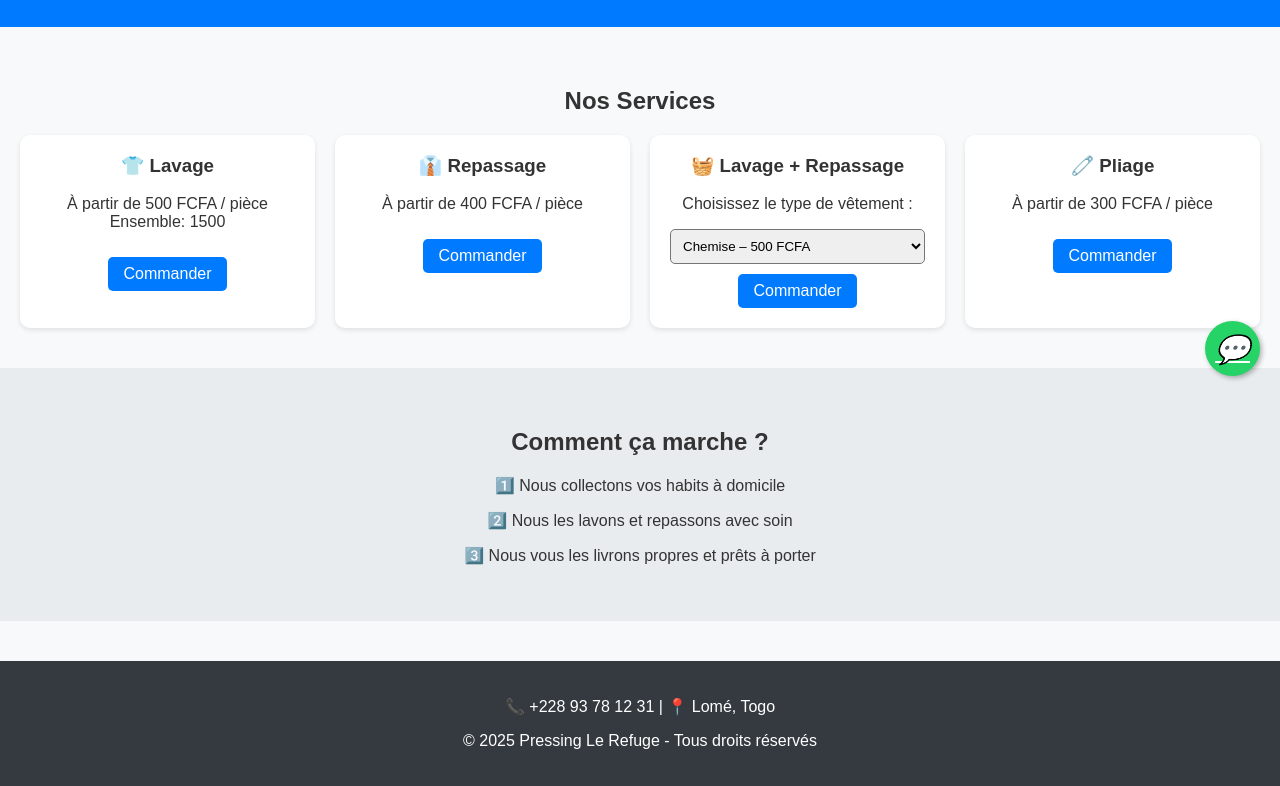
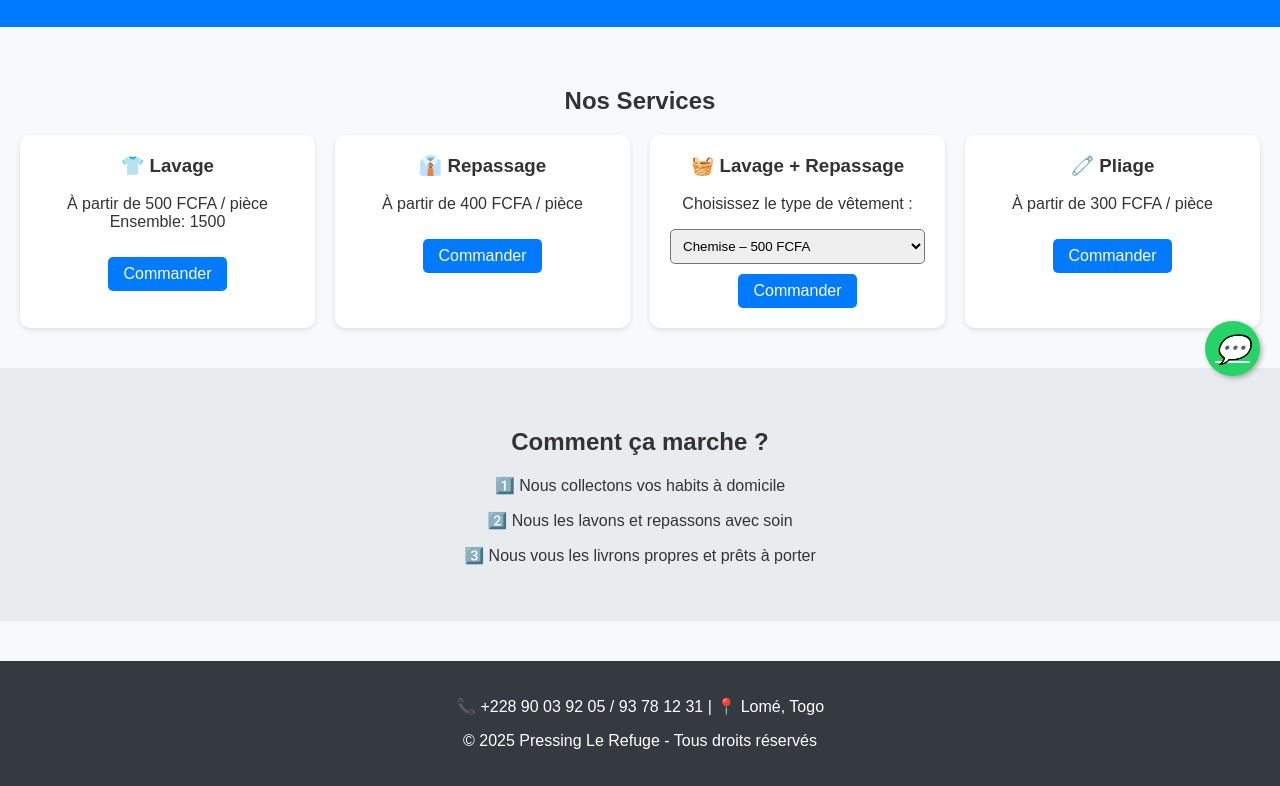
Before and after one commit to Libilule-sec/lerefuge, a plain HTML site: page index.html in a window 1280 px wide. Shown: the part 404-1190 px from the top of the page. Drawn offline with Linux system fonts and the light colour scheme.

Commit message:
le numeros du vieux

```diff
--- a/index.html
+++ b/index.html
@@ -3,6 +3,7 @@
 <head>
   <meta charset="UTF-8">
   <meta name="viewport" content="width=device-width, initial-scale=1.0">
+  <meta name="description" content="Pressing à Lomé - lavage, repassage et pliage de vos vêtements. Service rapide, pas cher et fiable. Commandez directement en ligne.">
   <title>Pressing Le Refuge</title>
   <link rel="stylesheet" href="style.css">
 
@@ -70,7 +71,7 @@
 
   <!-- FOOTER -->
   <footer>
-    <p>📞 +228 93 78 12 31 | 📍 Lomé, Togo</p>
+    <p>📞 +228 90 03 92 05 / 93 78 12 31 | 📍 Lomé, Togo</p>
     <p>&copy; 2025 Pressing Le Refuge - Tous droits réservés</p>
   </footer>
 
```
